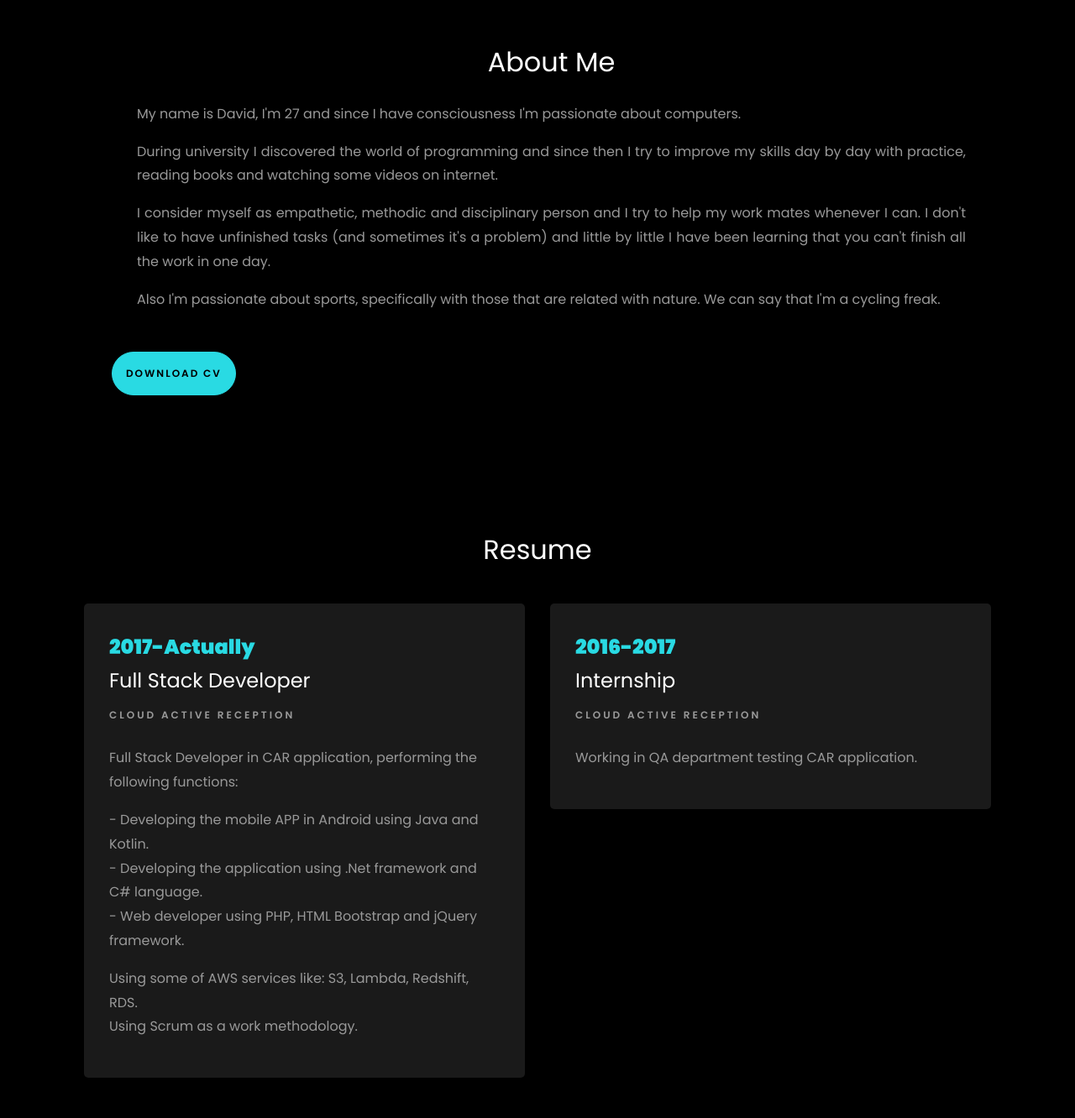
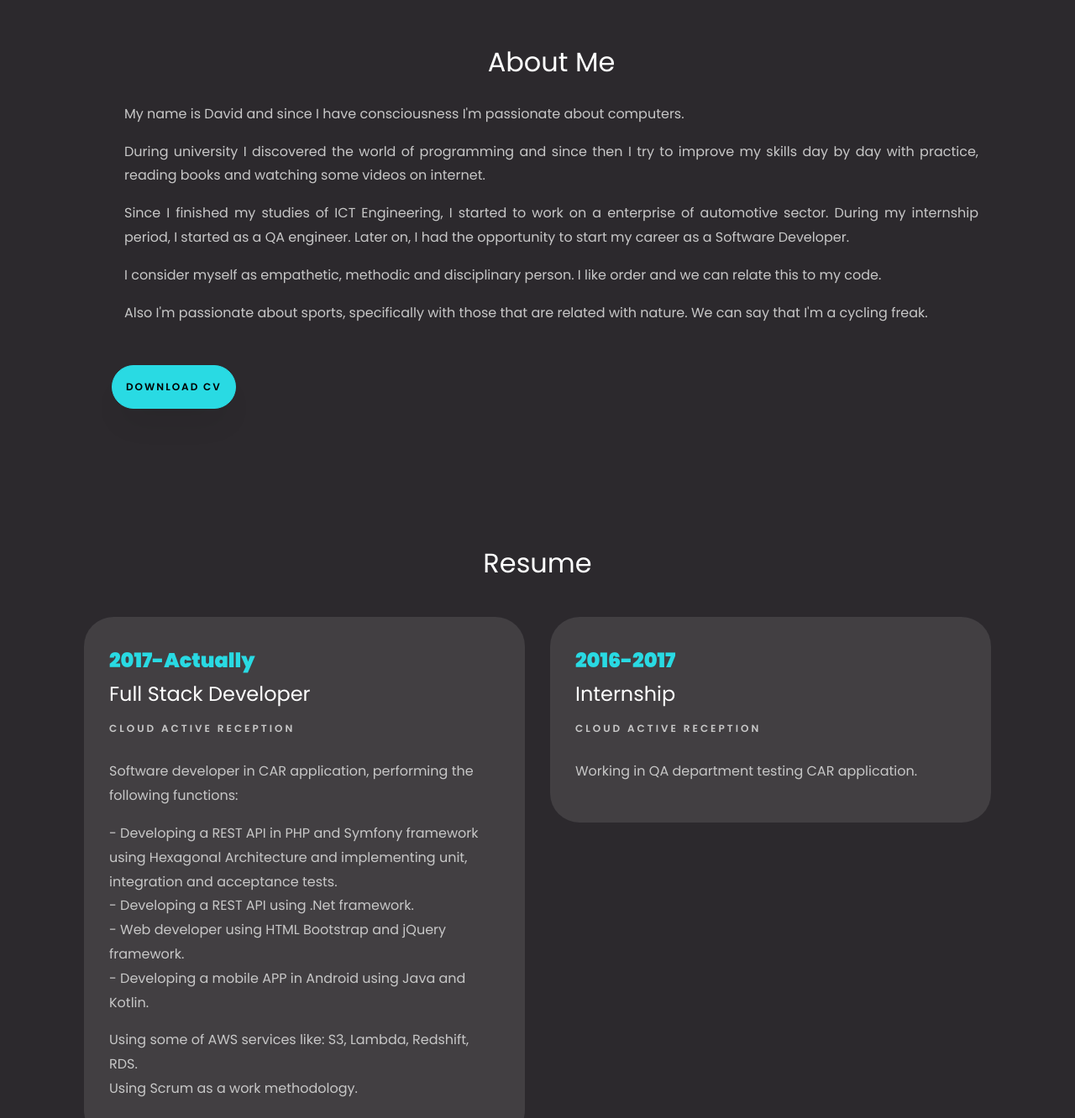
Before and after one commit to davidtellez8/portfolio, a plain HTML site: page index.html in a window 1280 px wide. Shown: the part 960-2292 px from the top of the page at 84% size. Drawn offline with Linux system fonts and the light colour scheme; files whose address does not match are found by name.

```diff
--- a/index.html
+++ b/index.html
@@ -19,9 +19,6 @@
             <nav class="col-12 navbar navbar-expand-lg navbar-dark ftco_navbar ftco-navbar-light site-navbar-target" id="ftco-navbar">
                 <div class="container">
                     <a class="navbar-brand" href="index.html">DT</a>
-                    <!-- <a href="index.html">
-                        <img class="ml-12" src="images/logo.png" alt="" style="width:90px;height:50px;" />
-                    </a> -->
                     <button class="navbar-toggler js-fh5co-nav-toggle fh5co-nav-toggle" type="button" data-toggle="collapse" data-target="#ftco-nav" aria-controls="ftco-nav" aria-expanded="false" aria-label="Toggle navigation">
                         <span class="oi oi-menu"></span>
                     </button>
@@ -30,7 +27,6 @@
                             <li class="nav-item"><a href="#home-section" class="nav-link"><span>Home</span></a></li>
                             <li class="nav-item"><a href="#about-section" class="nav-link"><span>About</span></a></li>
                             <li class="nav-item"><a href="#resume-section" class="nav-link"><span>Resume</span></a></li>
-                            <li class="nav-item"><a href="#skills-section" class="nav-link"><span>Skills</span></a></li>
                             <li class="nav-item"><a href="#contact-section" class="nav-link"><span>Contact</span></a></li>
                         </ul>
                     </div>
@@ -47,7 +43,7 @@
                                 <h1 class="mb-4 mt-3">I'm <span>David Téllez</span></h1>
                                 <h2 class="mb-4">A Software Developer</h2>
                             </div>
-                            <img class="ml-4" src="images/avatar.png" alt="" style="width:200px;height:200px; border-radius: 300px;">
+                            <img class="ml-4" src="images/avatar.png" alt="" style="width:115px;height:155px;">
                         </div>
                     </div>
                 </div>
@@ -62,12 +58,11 @@
                                 <div class="col-md-12 heading-section">
                                     <h2 class="mb-4 text-center">About Me</h2>
                                     <div class="row d-flex align-items-center text-justify">
-                                        <div class="col-12">
-                                            <p>My name is David, I'm 27 and since I have consciousness I'm passionate about computers.</p>
-                                            <p>During university I discovered the world of programming and since then I try to improve my skills day by day with practice, reading books and watching some videos on internet.</p>
-                                            <p>I consider myself as empathetic, methodic and disciplinary person and I try to help my work mates whenever I can. I don't like to have unfinished tasks (and sometimes it's a problem) and little by little I have been learning that you can't finish all the work in one day.</p>
-                                            <p>Also I'm passionate about sports, specifically with those that are related with nature. We can say that I'm a cycling freak.</p>
-                                        </div>
+                                        <p>My name is David and since I have consciousness I'm passionate about computers.</p>
+                                        <p>During university I discovered the world of programming and since then I try to improve my skills day by day with practice, reading books and watching some videos on internet.</p>
+                                        <p>Since I finished my studies of ICT Engineering, I started to work on a enterprise of automotive sector. During my internship period, I started as a QA engineer. Later on, I had the opportunity to start my career as a Software Developer.</p>
+                                        <p>I consider myself as empathetic, methodic and disciplinary person. I like order and we can relate this to my code.</p>
+                                        <p>Also I'm passionate about sports, specifically with those that are related with nature. We can say that I'm a cycling freak.</p>
                                     </div>
                                 </div>
                             </div>
@@ -95,11 +90,12 @@
                                 <span class="date">2017-Actually</span>
                                 <h2>Full Stack Developer</h2>
                                 <span class="position">Cloud Active Reception</span>
-                                <p class="mt-4">Full Stack Developer in CAR application, performing the following functions:</p>
+                                <p class="mt-4">Software developer in CAR application, performing the following functions:</p>
                                 <p class="mt-1">
-                                    - Developing the mobile APP in Android using Java and Kotlin.</br>
-                                    - Developing the application using .Net framework and C# language.</br>
-                                    - Web developer using PHP, HTML Bootstrap and jQuery framework.</br>
+                                    - Developing a REST API in PHP and Symfony framework using Hexagonal Architecture and implementing unit, integration and acceptance tests.</br>
+                                    - Developing a REST API using .Net framework.</br>
+                                    - Web developer using HTML Bootstrap and jQuery framework.</br>
+                                    - Developing a mobile APP in Android using Java and Kotlin.</br>
                                 </p>
                                 <p class="mt-1">Using some of AWS services like: S3, Lambda, Redshift, RDS.</br>Using Scrum as a work methodology.</p>
                             </div>
@@ -127,7 +123,7 @@
                 <div class="row contact-info">
                     <div class="col-3">
                         <div class="align-self-stretch box text-center">
-                            <a href="https://www.linkedin.com/in/davidt%C3%A9llez/" target="_blank" rel="noopener noreferrer">
+                            <a href="https://www.linkedin.com/in/dtellezsolano/" target="_blank" rel="noopener noreferrer">
                                 <div class="icon d-flex align-items-center justify-content-center">
                                     <span class="icon-linkedin"></span>
                                 </div>
```
Also changed, not shown: css/style.css, images/avatar.png, 1 other file.
